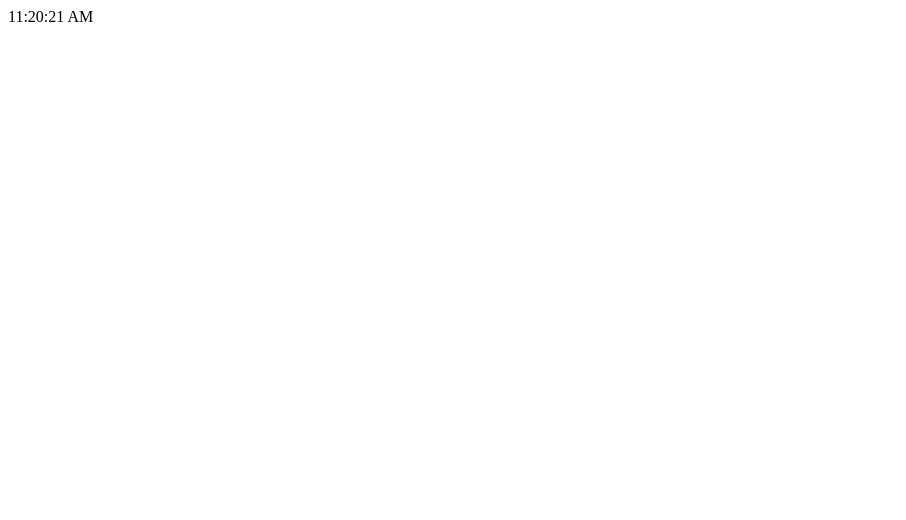
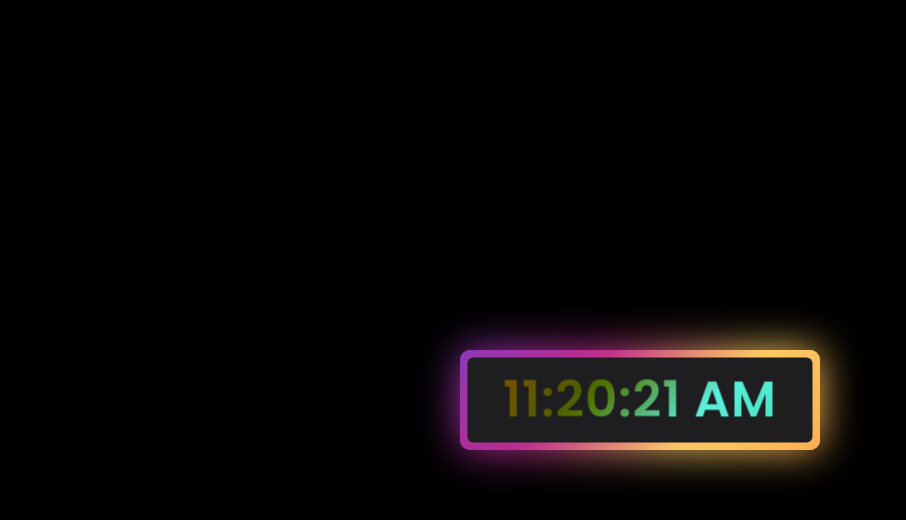
Before and after one commit to kirano-sharky/digital-clock-Neon-glowing-effection, a plain HTML site: page index.html in a window 1280 px wide. Shown: the whole page, without its empty margins (0-906 px from the left). Drawn offline with nearby package versions, Linux system fonts and the light colour scheme.

Commit message:
Update index.html

```diff
--- a/index.html
+++ b/index.html
@@ -12,7 +12,7 @@
     <link href='https://unpkg.com/boxicons@2.1.2/css/boxicons.min.css' rel='stylesheet'>
 
     <!-- CSS File -->
-    <style type="text/css"></style>
+    <link href="style.css" rel="stylesheet" type="text/css" />
 
 
 
```
